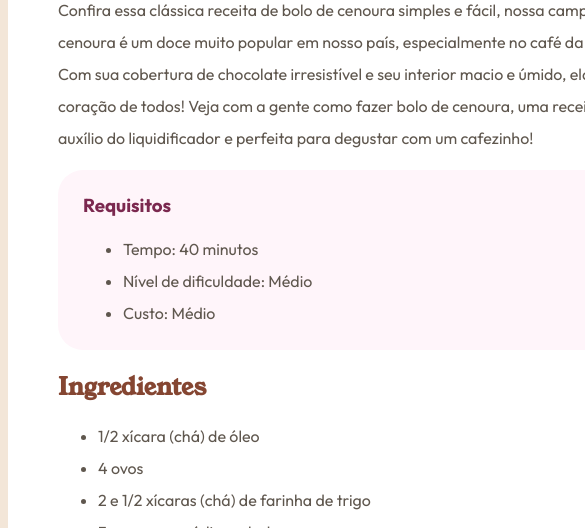
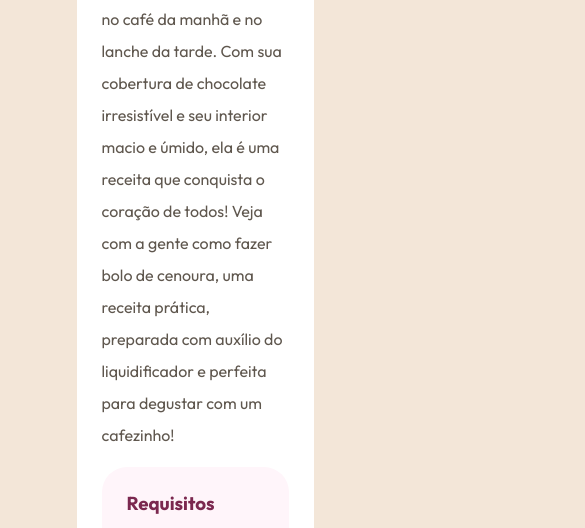
Before and after one commit to VinnyDeDeus/pagina-de-receita, a plain HTML site: page index.html in a window 390 px wide. Shown: the part 555-1083 px from the top of the page, 585 px wide, since content can reach past the window. Drawn offline with Linux system fonts and the light colour scheme.

Commit message:
Update styles.css
Media query adicionada.

```diff
--- a/css/styles.css
+++ b/css/styles.css
@@ -41,7 +41,7 @@ a {
     background-color: hsl(0, 0%, 100%);
     margin: 100px auto 25px auto;
     padding: 50px 50px 25px 50px;
-    width: 750px;
+    width: 50%;
     border-radius: 25px;
 }
 
@@ -63,3 +63,13 @@ a {
     text-align: center;
     padding-bottom: 50px;
 }
+
+@media (max-width: 500px) {
+    .content {
+        max-width: 75%;
+        padding: 25px 25px 5px 25px;
+    }
+    ul {
+        padding: 5px;
+    }
+}
```
